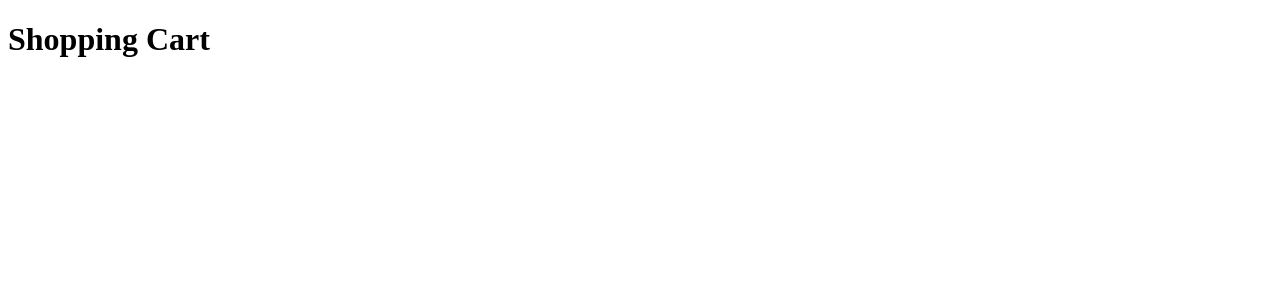
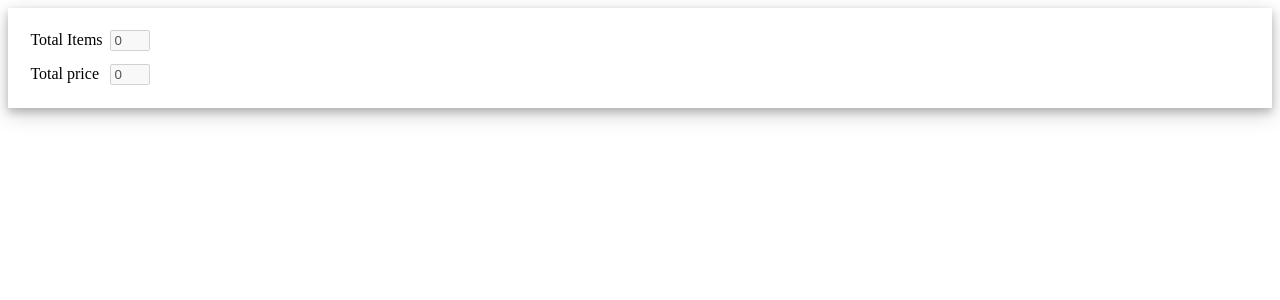
Before and after one commit to madyanes/shopping-cart, a React (Vite) app: page / in a window 1280 px wide. Shown: the top 300 px of the page. Built offline with nearby package versions, Linux system fonts and the light colour scheme.

Commit message:
Create static shopping cart form

```diff
--- a/src/App.css
+++ b/src/App.css
@@ -0,0 +1,21 @@
+:root {
+  --box-shadow: 0 4px 8px 0 rgba(0, 0, 0, 0.2), 0 6px 20px 0 rgba(0, 0, 0, 0.19);
+}
+
+form {
+  box-shadow: var(--box-shadow);
+  padding: 1rem;
+}
+
+form > div {
+  padding: 0.4rem;
+}
+
+form label {
+  display: inline-block;
+  width: 5rem;
+}
+
+input {
+  width: 2rem;
+}
--- a/src/App.jsx
+++ b/src/App.jsx
@@ -1,7 +1,27 @@
 import './App.css'
 
 function App() {
-  return <h1>Shopping Cart</h1>
+  return <ShoppingCart />
+}
+
+function ProductList() {}
+
+function Product() {}
+
+function ShoppingCart() {
+  return (
+    <form>
+      <div>
+        <label htmlFor=''>Total Items</label>
+        <input type='text' value='0' disabled />
+      </div>
+
+      <div>
+        <label htmlFor=''>Total price</label>
+        <input type='text' value='0' disabled />
+      </div>
+    </form>
+  )
 }
 
 export default App
```
